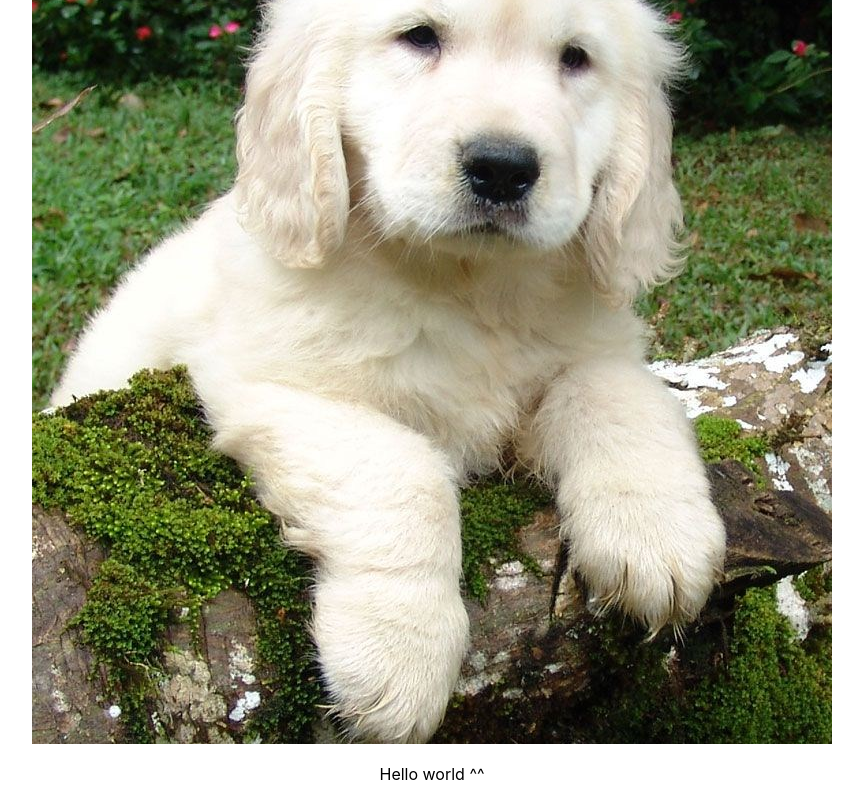
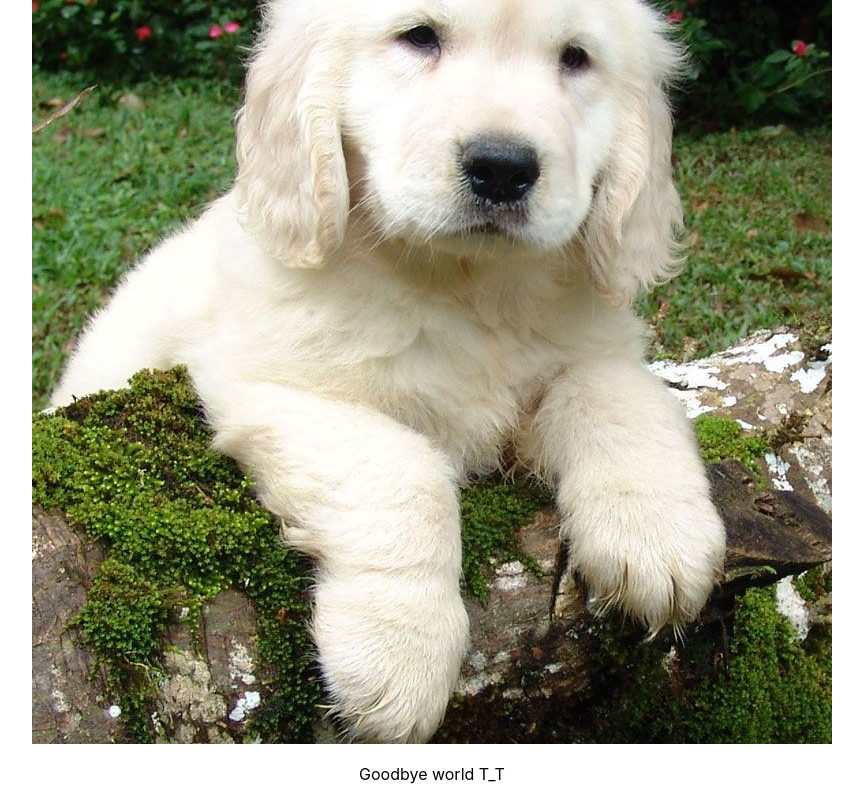
Before and after one commit to one-summers-day/FirstReactProject, a React (Create React App) app: page / in a window 1280 px wide. Shown: the part 221-1021 px from the top of the page, without its empty margins (208-1071 px from the left). Built offline with nearby package versions, Linux system fonts and the light colour scheme.

Commit message:
First change

```diff
--- a/src/App.js
+++ b/src/App.js
@@ -7,7 +7,7 @@ function App() {
       <header className="꿈은 이루어진다">
             <img src={gangaji} alt="gangaji tag"/>
         <p>
-            Hello world ^^
+            Goodbye world T_T
         </p>
       </header>
     </div>
```
